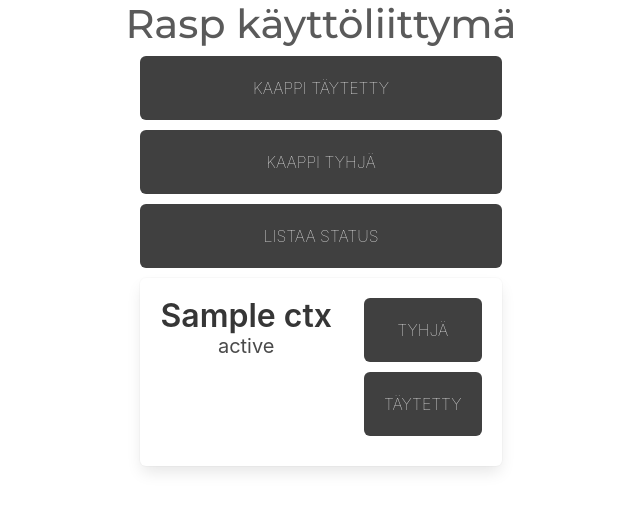
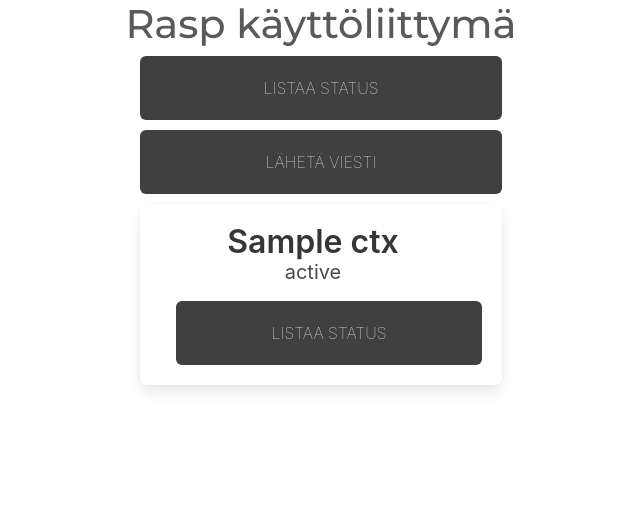
Before and after one commit to softalaproject/fridge_manager, a Django app: template restmanager/frontend/templates/frontend/fridge.html in a window 1280 px wide. Shown: the top 511 px of the page, without its empty margins (319-959 px from the left). Run offline with Django 3.2, Linux system fonts and the light colour scheme; the template is opened without the code that fills it: most values are stand-ins (such as "Sample title", 1, 10 or a date in 2020); some libraries are stand-ins or nearby versions.

Commit message:
Structure changed for fridge.html

```diff
--- a/restmanager/frontend/templates/frontend/fridge.html
+++ b/restmanager/frontend/templates/frontend/fridge.html
@@ -42,14 +42,13 @@
             border: 1px solid #777777;
             border-radius: 6px;
         }
-
-
     </style>
     <script src="https://code.jquery.com/jquery-2.1.4.js"
         integrity="sha256-siFczlgw4jULnUICcdm9gjQPZkw/YPDqhQ9+nAOScE4=" crossorigin="anonymous"></script>
     <meta charset="UTF-8">
     <meta name="viewport" content="width=device-width, initial-scale=1.0">
     {% load static %}
+    <link rel="stylesheet" href="https://www.w3schools.com/w3css/4/w3.css" />
     <link rel="stylesheet" href="https://cdnjs.cloudflare.com/ajax/libs/bulma/0.6.2/css/bulma.css" />
     <link rel="stylesheet" href="https://bootswatch.com/4/minty/bootstrap.min.css">
     <title>Fridge manager</title>
@@ -65,22 +64,52 @@
                 <h1>Rasp käyttöliittymä</h1>
             </div>
 
-            <div class="rivi">
-                <form id="beer_post_form">
-                    <input class="empty" type="button" value="Kaappi täytetty" id="beer_post">
-                </form>
-            </div>
 
-            <div class="rivi">
-                <form id="no_beer_post_form">
-                    <input class="empty" type="button" id="no_beer_post" value="Kaappi tyhjä">
-                </form>
-            </div>
             <div class="rivi">
                 <form id="test_method">
                     <input class="empty" type="button" id="test_method" value="Listaa status">
                 </form>
             </div>
+            <div class="rivi">
+                <button onclick="document.getElementById('modal1').style.display='block'" class="empty">Lähetä
+                    viesti</button>
+            </div>
+
+            <div id="modal1" class="w3-modal">
+                <div class="w3-modal-content w3-card-4 w3-animate-zoom" style="max-width:600px">
+
+                    <div class="w3-center"><br>
+                        <span onclick="document.getElementById('modal1').style.display='none'"
+                            class="w3-button w3-xlarge w3-hover-red w3-display-topright"
+                            title="Close Modal">&times;</span>
+                        <img src="https://media.hintaseuranta.fi/prod/i27528935w800h465.jpg" alt="Avatar"
+                            style="width:30%">
+                    </div>
+
+                    <form class="w3-container" id="modal_msg_form">
+                        <div class="w3-section">
+                            <label><b>Message</b></label>
+                            <input class="w3-input w3-border w3-margin-bottom" type="textarea"
+                                placeholder="Juomat lopussa..." name="msg" required>
+                            <button id="laheta" class="w3-button w3-block w3-green w3-section w3-padding"
+                                type="submit">Lähetä</button>
+                        </div>
+                    </form>
+
+
+                    <div class="w3-container w3-border-top w3-padding-16 w3-light-grey">
+                        <button onclick="document.getElementById('modal1').style.display='none'" type="button"
+                            class="w3-button w3-red">Cancel</button>
+                    </div>
+
+                </div>
+            </div>
+
+
+
+
+
+
 
             {% for ctx in data_list %}
             <div class="box">
@@ -93,17 +122,10 @@
                                 <span class="subtitle">{{ ctx.state }}</span>
                             </p>
                         </div>
-                    </div>
-                    <div class="media-right">
-                        <div class="rivi">
-                            <a href="{% url 'empty' %}">
-                                <button class="empty">Tyhjä</button>
-                            </a>
-                        </div>
-                        <div class="rivi">
-                            <a href="{% url 'full' %}">
-                                <button class="empty">Täytetty</button>
-                            </a>
+                        <div class="media-right">
+                            <form id="indi_method_form">
+                                <input class="empty" type="button" id="indi_method" value="Listaa status">
+                            </form>
                         </div>
                     </div>
                 </article>
@@ -115,22 +137,6 @@
 </body>
 
 <script>
-    $("#beer_post").on("click", function () {
-        $.ajax({
-            type: 'POST',
-            data: $("#beer_post_form").serialize(),
-            url: '/api/beer/',
-        });
-        tAlert('Täytöstä ilmoitettu slackiin.', TIME);
-    });
-    $("#no_beer_post").on("click", function () {
-        $.ajax({
-            type: 'POST',
-            data: $("#no_beer_post_form").serialize(),
-            url: '/api/no_beer/',
-        });
-        tAlert('Tyhjästä kaapista ilmoitettu slackiin.', TIME);
-    });
     $("#test_method").on("click", function () {
         $.ajax({
             type: 'POST',
@@ -138,19 +144,28 @@
             url: '/api/test_method/',
         });
         tAlert('Lista jääkaappien tilasta lähetetty Slack kanavalle.', TIME)
+    });
+    $("#modal_msg").on("click", function () {
+        $.ajax({
+            type: 'POST',
+            data: $("modal_message_form").serialize(),
+            url: 'api/post_message/',
+        });
     })
 
-    const TIME = 2000
+    const TIME = 1000
+
     function tAlert(msg, time) {
         var div = document.createElement("div");
-        div.setAttribute("style", "position:absolute;top:10%;left:15%;border:none;background:#007373;color:#ffffff!important;font-weight:bold;padding:20px;border-radius:6px;display:inline-block;width:20%;height:20%;text-align:center;box-shadow: 0px 5px 40px -10px rbga(0, 0, 0, 0.57);");
+        div.setAttribute("style",
+            "position:absolute;top:10%;left:15%;border:none;background:#007373;color:#ffffff!important;font-weight:bold;padding:20px;border-radius:6px;display:inline-block;width:20%;height:20%;text-align:center;box-shadow: 0px 5px 40px -10px rbga(0, 0, 0, 0.57);"
+        );
         div.innerHTML = msg;
-        setTimeout(function() {
+        setTimeout(function () {
             div.parentNode.removeChild(div);
         }, time);
         document.body.appendChild(div)
     }
-
 </script>
 
 </html>
--- a/restmanager/frontend/views.py
+++ b/restmanager/frontend/views.py
@@ -35,7 +35,6 @@ def fridge(request):
     context = {
         'data_list': data_list
     }
-
     return render(request, 'frontend/fridge.html', context)
 
 
```
